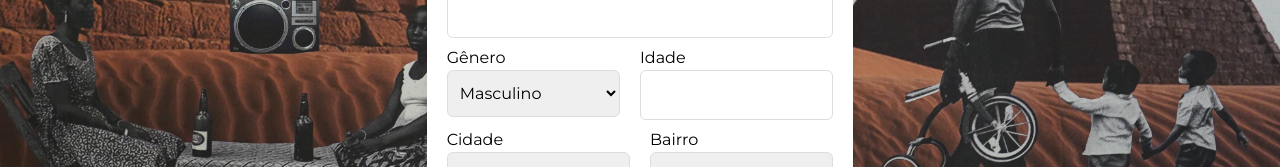
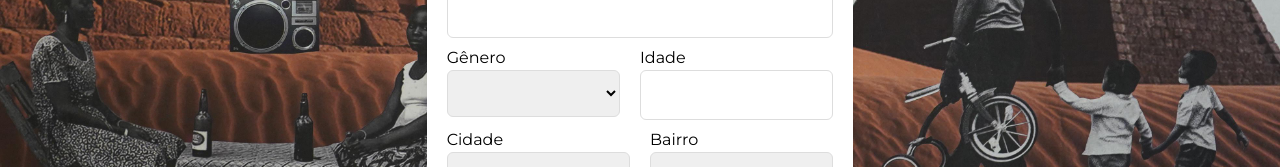
Before and after one commit to ajuteixeira/museu-registro-visitantes, a React (Vite) app: page / in a window 1280 px wide. Shown: the part 574-741 px from the top of the page. Built offline with nearby package versions, Linux system fonts and the light colour scheme.

Commit message:
correção de bug no formulário

```diff
--- a/src/components/VisitorForm.jsx
+++ b/src/components/VisitorForm.jsx
@@ -74,7 +74,7 @@ export default function VisitorForm() {
               required
               onChange={updateInputs}
             >
-              <option value="" disabled></option>
+              <option value="" disabled selected></option>
               <option value="1">Masculino</option>
               <option value="2">Feminino</option>
             </select>
```
